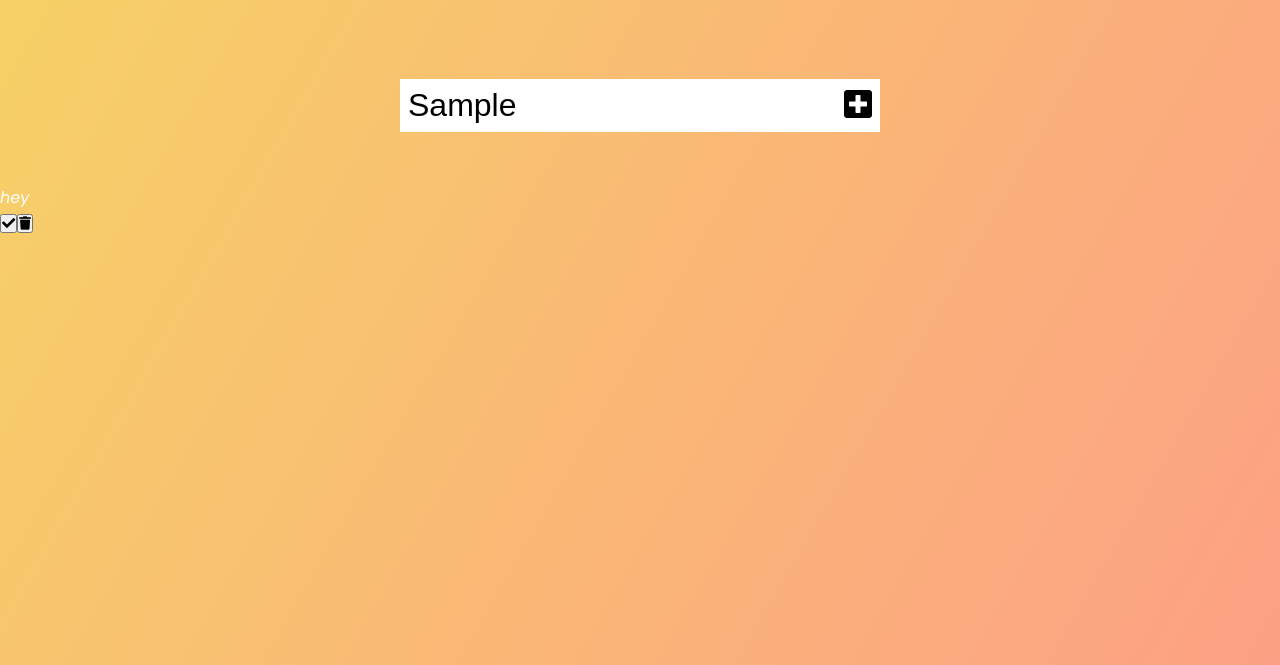
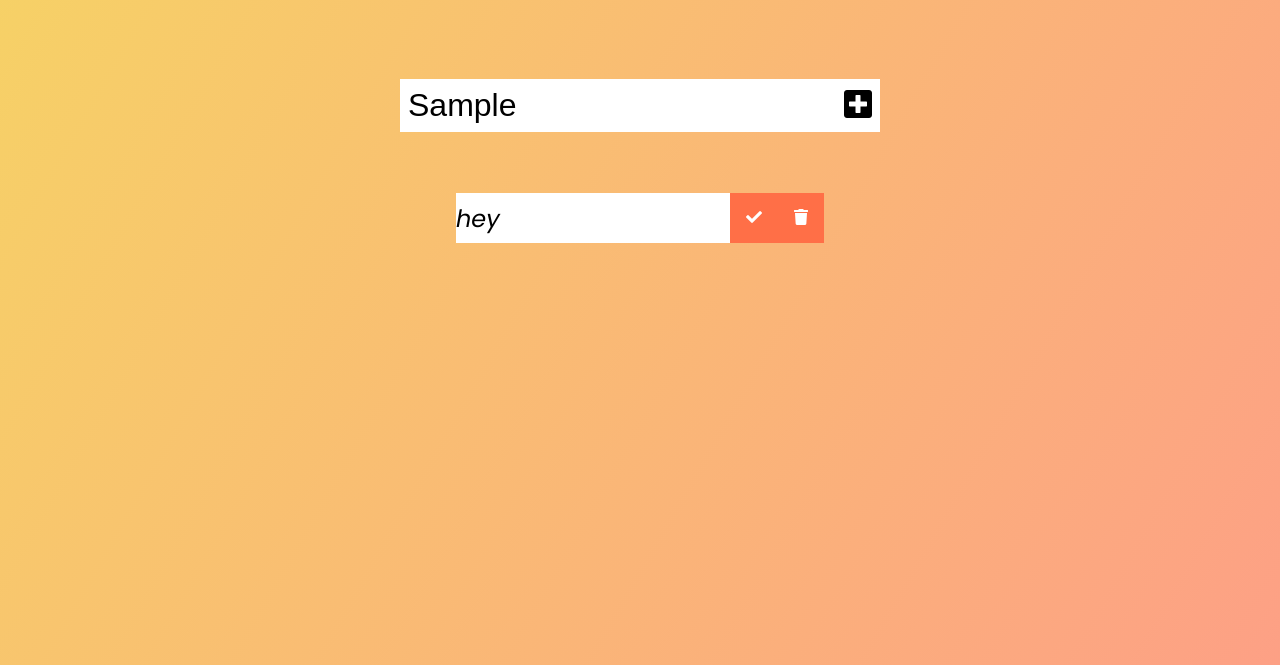
Before and after one commit to alexYamaoka/js_todo_app, a plain HTML site: page index.html in a window 1280 px wide. Both pictures are taken after typing "Sample" into the empty fields and a click on the button 858 px from the left and 240 px from the top of the page. Shown: the part 135-800 px from the top of the page. Drawn offline with Linux system fonts and the light colour scheme.

Commit message:
edited css

```diff
--- a/style.css
+++ b/style.css
@@ -3,7 +3,6 @@
     padding: 0;
     box-sizing: border-box;
 }
-
 
 body {
     background-image: linear-gradient(120deg, #f6d365, #fda085);
@@ -41,3 +40,37 @@ form button:hover{
     background: fda085;
     color: white;
 }
+
+.todo-container {
+    display: flex;
+    justify-content: center;
+    align-items: center;
+}
+
+.todo-list{
+    min-width: 30%;
+    list-style: none;
+}
+
+.todo {
+    margin: 0.5rem;
+    background: white;
+    color: black;
+    font-size: 1.5rem;
+    display: flex;
+    justify-content: space-between;
+    align-items: center;
+}
+
+.todo li{
+    flex: 1;
+}
+
+.trash-btn, .complete-btn {
+    background: #ff6f47;
+    color: white;
+    border: none;
+    padding: 1rem;
+    cursor: pointer;
+    font-size: 1rem;
+}
```
